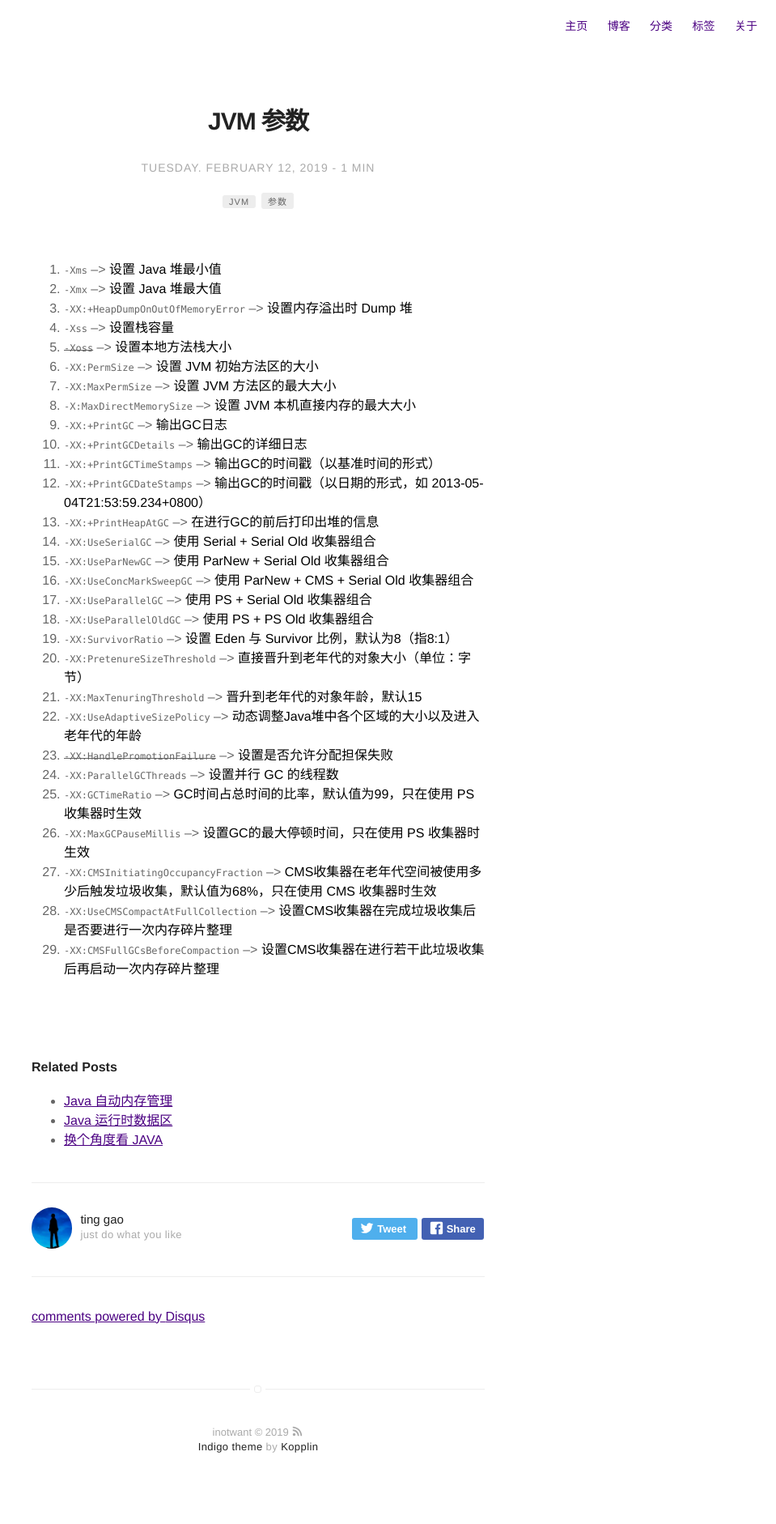
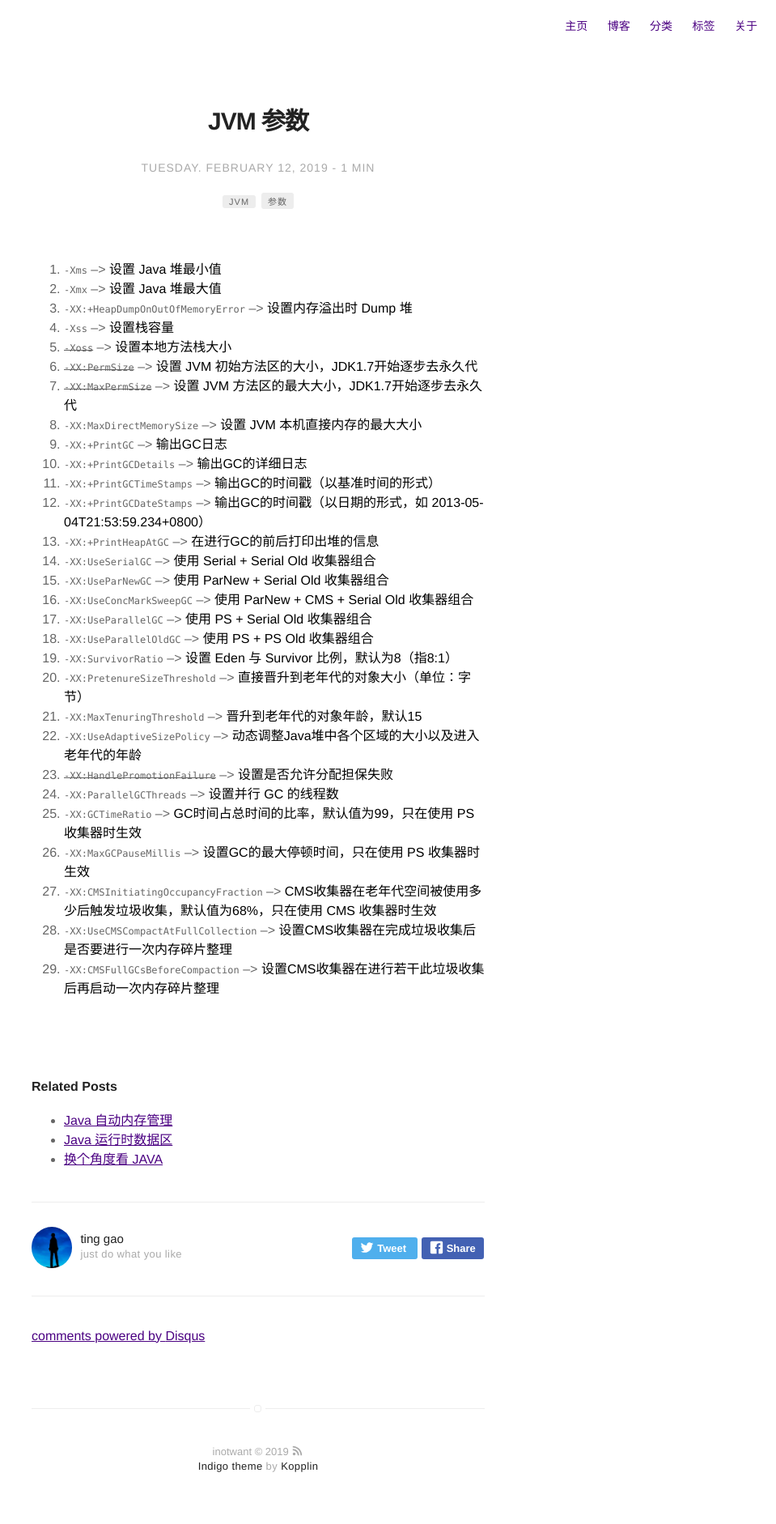
Before and after one commit to INotWant/INotWant.github.io, a Jekyll site: the page built from _posts/2019-02-12-JVM-参数-(持续更新).markdown, in a window 1280 px wide. Shown: the whole page at 81% size, without its empty margins (321-1280 px from the left). Built offline with Jekyll 4.4.1, drawn with Linux system fonts in a browser that asks for light colours; comment, search, counter and statistics services are not loaded; before the commit the page ends 1858 px from its top, so only the background shows below that.

Commit message:
blog 2019-02-15 m4

```diff
--- a/_posts/2019-02-12-JVM-参数-(持续更新).markdown
+++ b/_posts/2019-02-12-JVM-参数-(持续更新).markdown
@@ -15,9 +15,9 @@ description: JVM 参数笔记
 3. `-XX:+HeapDumpOnOutOfMemoryError`	--> **设置内存溢出时 Dump 堆**
 4. `-Xss`	--> **设置栈容量**
 5. ~~`-Xoss`~~	--> **设置本地方法栈大小**
-6. `-XX:PermSize`	--> **设置 JVM 初始方法区的大小**
-7. `-XX:MaxPermSize`	--> **设置 JVM 方法区的最大大小**
-8. `-X:MaxDirectMemorySize`	--> **设置 JVM 本机直接内存的最大大小**
+6. ~~`-XX:PermSize`~~	--> **设置 JVM 初始方法区的大小，JDK1.7开始逐步去永久代**
+7. ~~`-XX:MaxPermSize`~~	--> **设置 JVM 方法区的最大大小，JDK1.7开始逐步去永久代**
+8. `-XX:MaxDirectMemorySize`	--> **设置 JVM 本机直接内存的最大大小**
 9. `-XX:+PrintGC` --> **输出GC日志**
 10. `-XX:+PrintGCDetails` --> **输出GC的详细日志**
 11. `-XX:+PrintGCTimeStamps` --> **输出GC的时间戳（以基准时间的形式）**
```
